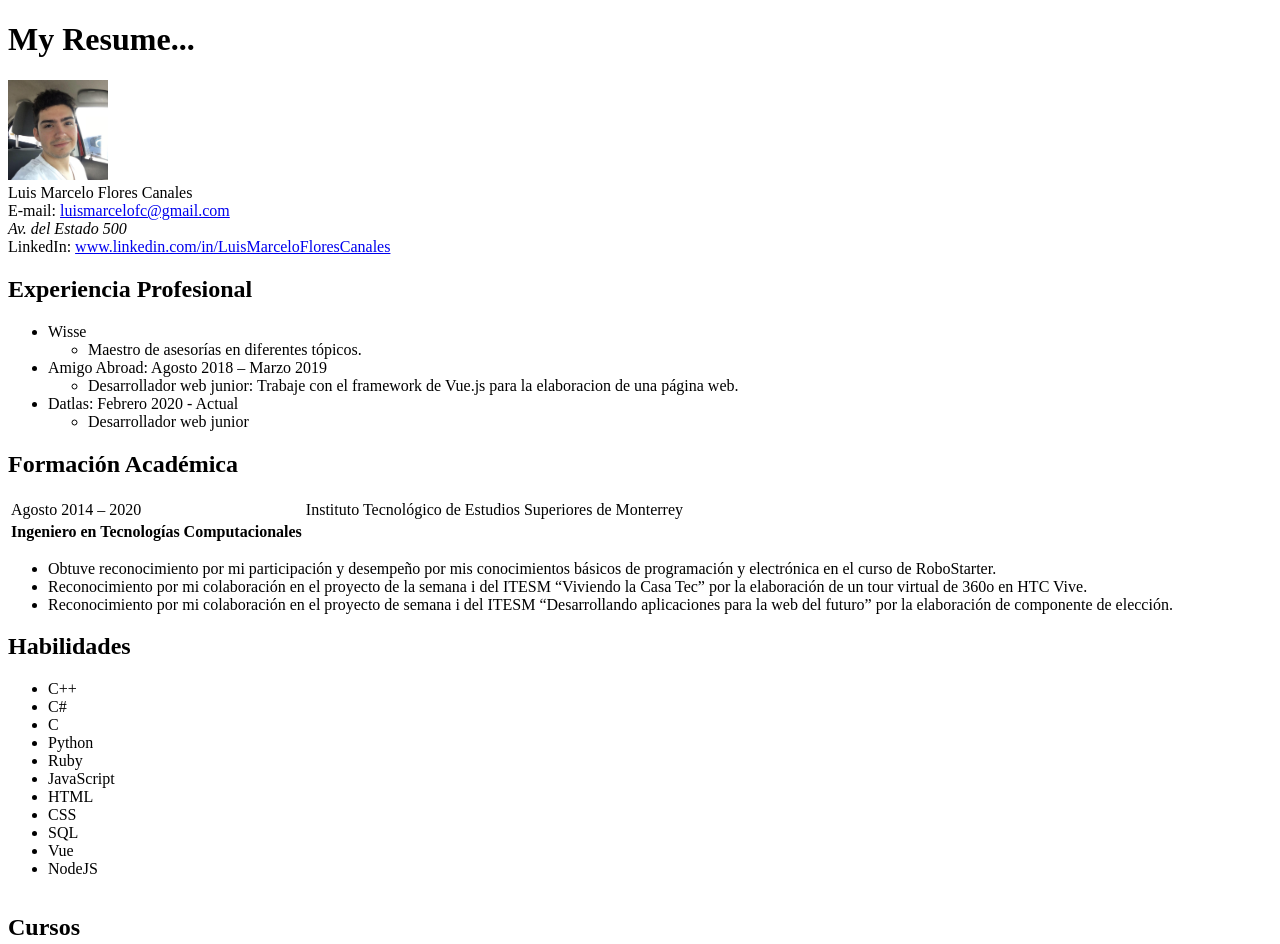
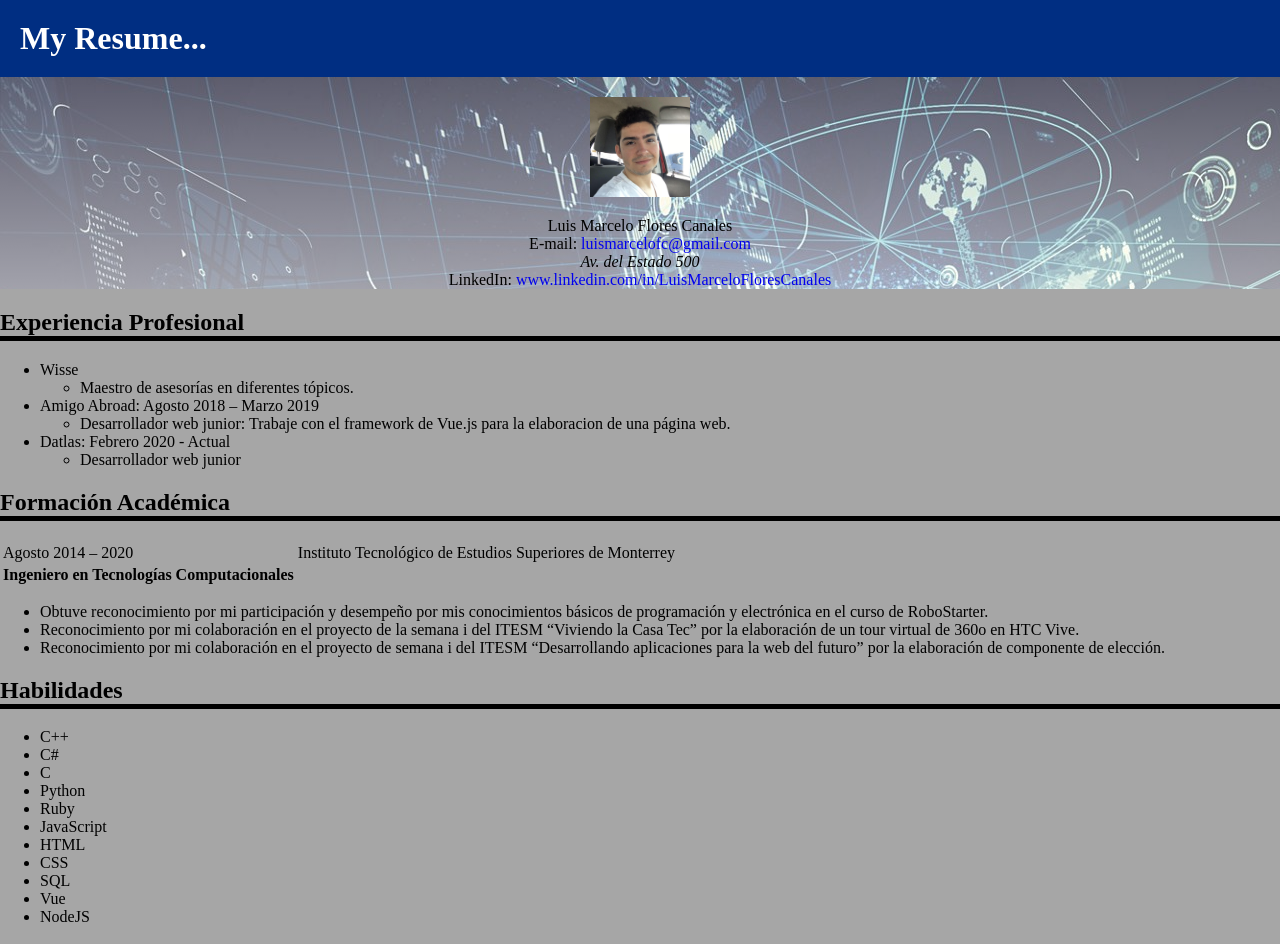
Before and after one commit to MarceloFlores95/Resume, a plain HTML site: page index.html in a window 1280 px wide. Shown: the top 944 px of the page. Drawn offline with Linux system fonts and the light colour scheme.

Commit message:
Added css style

```diff
--- a/index.html
+++ b/index.html
@@ -2,6 +2,7 @@
 <html lang="es">
 
 <head>
+    <link rel="stylesheet" type="text/css" href="style.css">
     <title>Laboratory 1</title>
 </head>
 
@@ -13,9 +14,10 @@
 
 <body>
     <main>
-        <img src=./12.jpg height="100" width="100">
+        <div class="image_background">
+            <img src=./12.jpg height="100" width="100" class="center_image">
             <!-- Información personal -->
-        <section>
+            <section class="center_text">
                 Luis Marcelo Flores Canales
                 <br>
                 E-mail: <a href="mailto:luismarcelofc@gmail.com">luismarcelofc@gmail.com</a>
@@ -24,6 +26,7 @@
                 LinkedIn: <a href = "https://www.linkedin.com/in/LuisMarceloFloresCanales" target="_blank" >www.linkedin.com/in/LuisMarceloFloresCanales</a>
                 <br>
             </section>
+        </div>
 
         <!-- Experiencia Profesional -->
         <section>
--- /dev/null
+++ b/style.css
@@ -0,0 +1,46 @@
+.center_image {
+    display: block;
+    margin-left: auto;
+    margin-right: auto;
+    padding-top: 20px;
+    padding-bottom: 20px;
+    margin-top: 0px;
+    margin-bottom: 0px;
+  }
+
+  .center_text {
+      text-align: center;
+  }
+
+  h1 {
+    margin: 0;
+    background-color: #002E82;
+    color: white;
+    padding: 20px
+  }
+
+  h2 {
+      border-bottom: 5px solid black;
+  }
+
+  body {
+    font-family: "Times New Roman", Times, serif;
+    background-color: #A6A6A6;
+    padding:0;
+    margin: 0px
+  }
+
+  a {
+      text-decoration: none;
+  }
+
+  footer {
+    margin: 0;
+    padding: 20px;
+    text-align: center;
+    border: 2px solid black;
+  }
+
+  .image_background {
+    background: linear-gradient(rgba(255,255,255,.3), rgba(255,255,255,.6)), url("Innovation-future-technology.jpg");
+  }
```
Also changed, not shown: Innovation-future-technology.jpg (added). Lines whose indentation alone changed are shown as unchanged.
